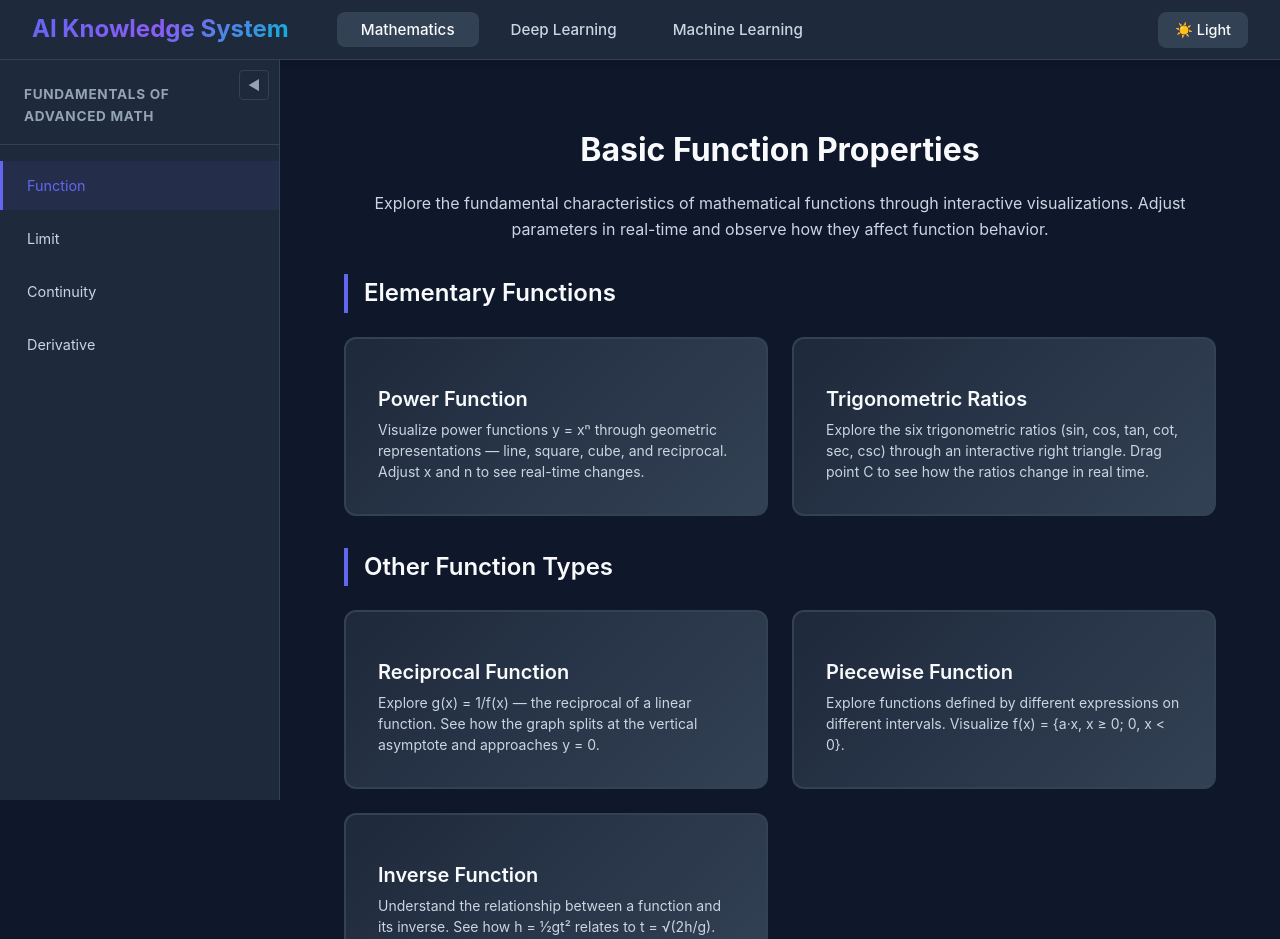
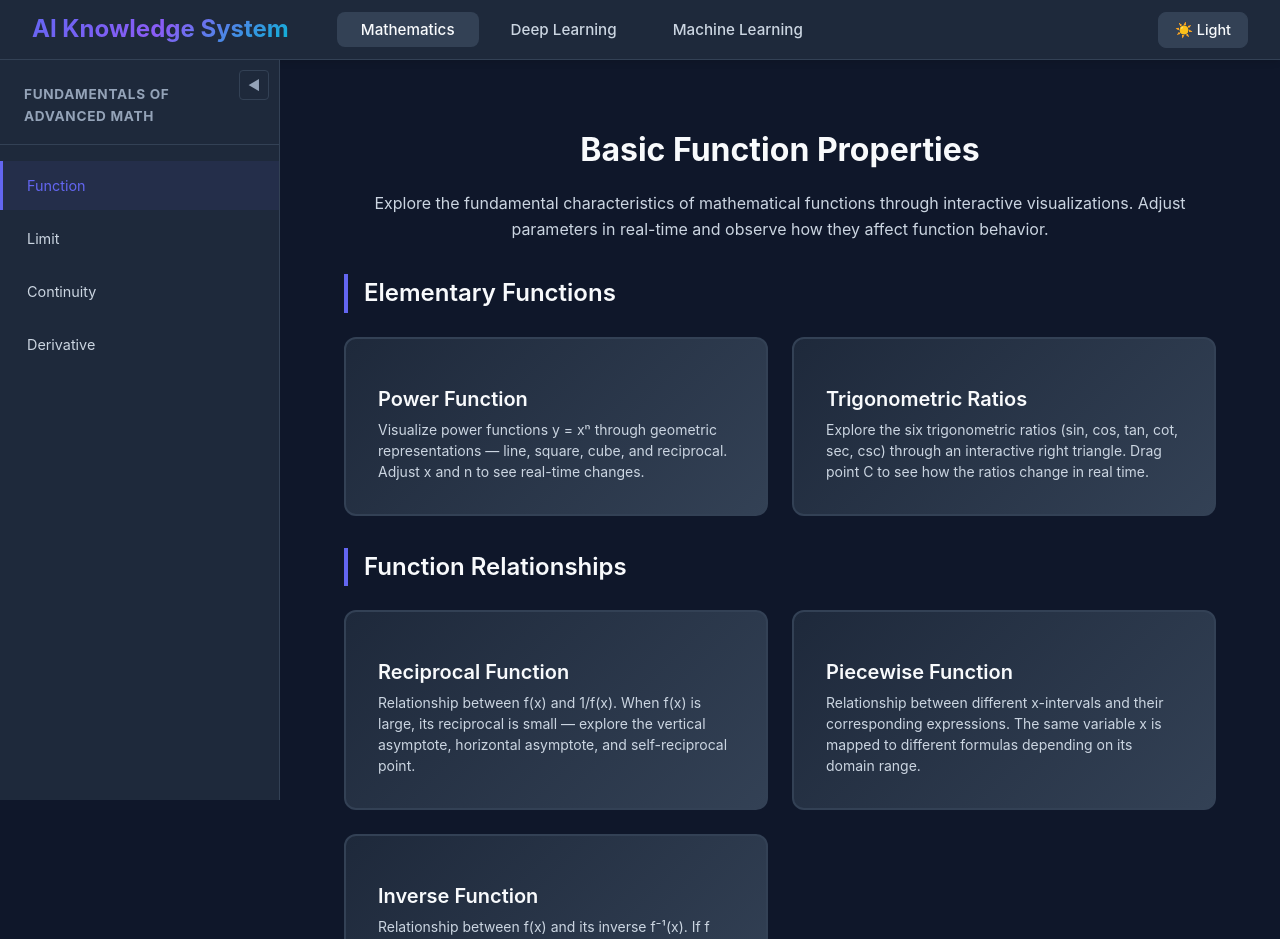
Before and after one commit to elliott-hz/ML_AI, a React app in the folder frontend/: page /mathematics/1-fundamentals/basic-function in a window 1280 px wide. Shown: the top 939 px of the page. Built offline with nearby package versions, Linux system fonts and the light colour scheme; the HTML template or start-up script is replaced by a standard one.

Commit message:
update th function relationship

```diff
--- a/frontend/src/pages/BasicFunction.jsx
+++ b/frontend/src/pages/BasicFunction.jsx
@@ -101,27 +101,27 @@ const BasicFunction = () => {
     // Future: Exponential Function
   ];
 
-  // Group 2: Other Function Types
-  const otherFunctionTypes = [
+  // Group 2: Function Relationships
+  const functionRelationships = [
     {
       id: 'reciprocal',
       icon: '',
       title: 'Reciprocal Function',
-      description: 'Explore g(x) = 1/f(x) — the reciprocal of a linear function. See how the graph splits at the vertical asymptote and approaches y = 0.',
+      description: 'Relationship between f(x) and 1/f(x). When f(x) is large, its reciprocal is small — explore the vertical asymptote, horizontal asymptote, and self-reciprocal point.',
       path: '/mathematics/1-fundamentals/basic-function/reciprocal'
     },
     {
       id: 'piecewise',
       icon: '',
       title: 'Piecewise Function',
-      description: 'Explore functions defined by different expressions on different intervals. Visualize f(x) = {a·x, x ≥ 0; 0, x < 0}.',
+      description: 'Relationship between different x-intervals and their corresponding expressions. The same variable x is mapped to different formulas depending on its domain range.',
       path: '/mathematics/1-fundamentals/basic-function/piecewise'
     },
     {
       id: 'inverse',
       icon: '',
       title: 'Inverse Function',
-      description: 'Understand the relationship between a function and its inverse. See how h = ½gt² relates to t = √(2h/g).',
+      description: 'Relationship between f(x) and its inverse f⁻¹(x). If f maps x → y, then f⁻¹ maps y → x. The graphs are symmetric about y = x.',
       path: '/mathematics/1-fundamentals/basic-function/inverse'
     }
   ];
@@ -180,10 +180,10 @@ const BasicFunction = () => {
         ))}
       </ButtonGrid>
 
-      {/* Group 2: Other Function Types */}
-      <GroupTitle>Other Function Types</GroupTitle>
+      {/* Group 2: Function Relationships */}
+      <GroupTitle>Function Relationships</GroupTitle>
       <ButtonGrid>
-        {otherFunctionTypes.map((feature) => (
+        {functionRelationships.map((feature) => (
           <FeatureButton
             key={feature.id}
             onClick={() => handleFeatureClick(feature.path)}
```
